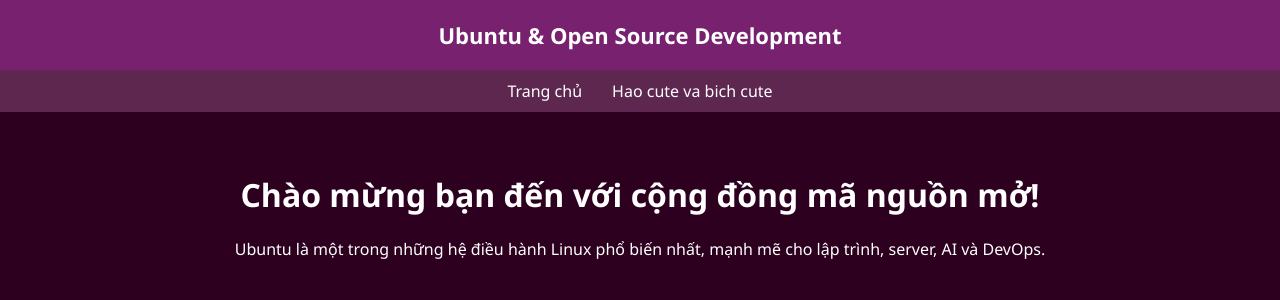
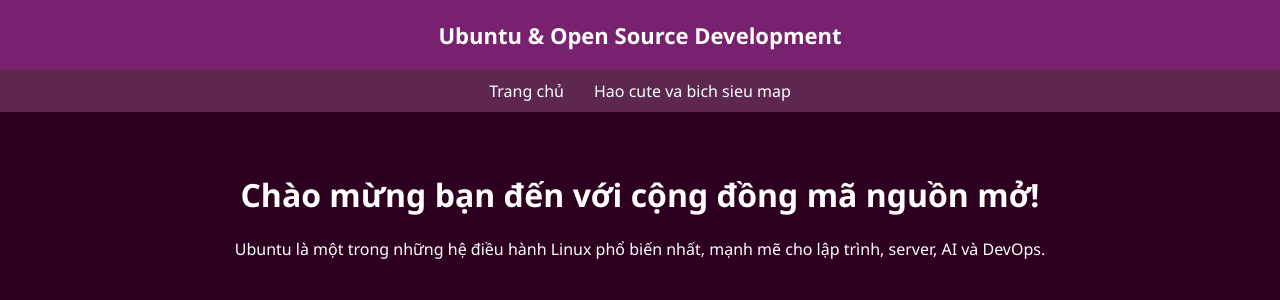
Before and after one commit to NguyenTriHaoo/testLaravel, a PHP site: page / in a window 1280 px wide. Shown: the top 300 px of the page. Run offline with PHP 8.4, Linux system fonts and the light colour scheme.

Commit message:
thay doii

```diff
--- a/PHP/index.php
+++ b/PHP/index.php
@@ -59,7 +59,7 @@
 
 <nav>
     <a href="index.php">Trang chủ</a>
-    <a href="about.php">Hao cute va bich cute</a>
+    <a href="about.php">Hao cute va bich sieu map</a>
 </nav>
 
 <div class="container">
```
